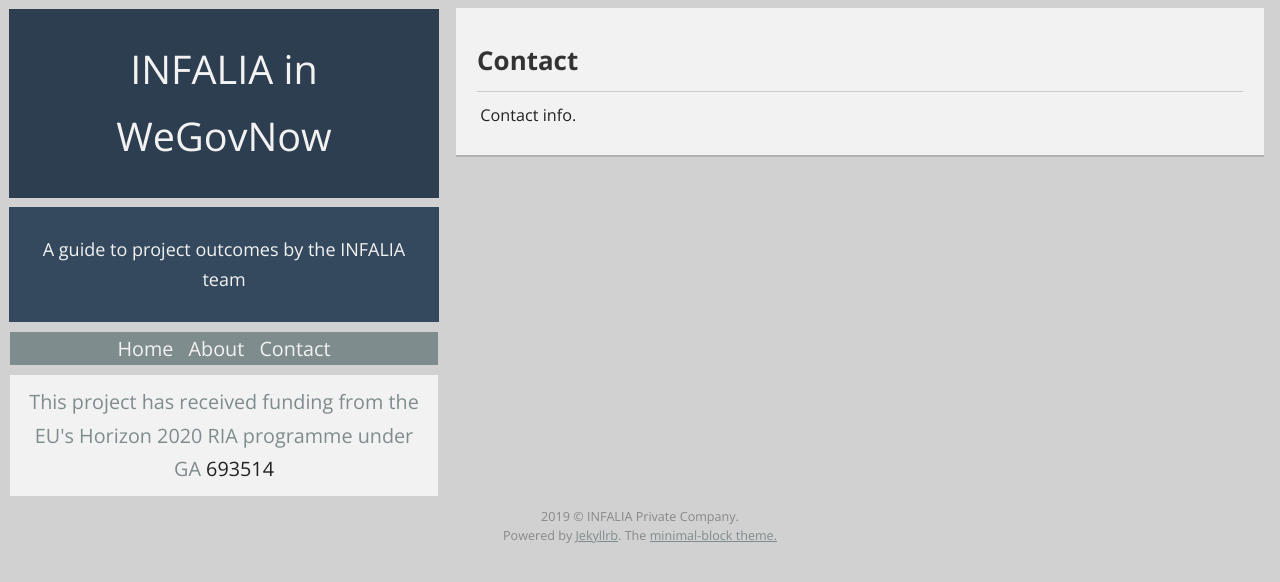
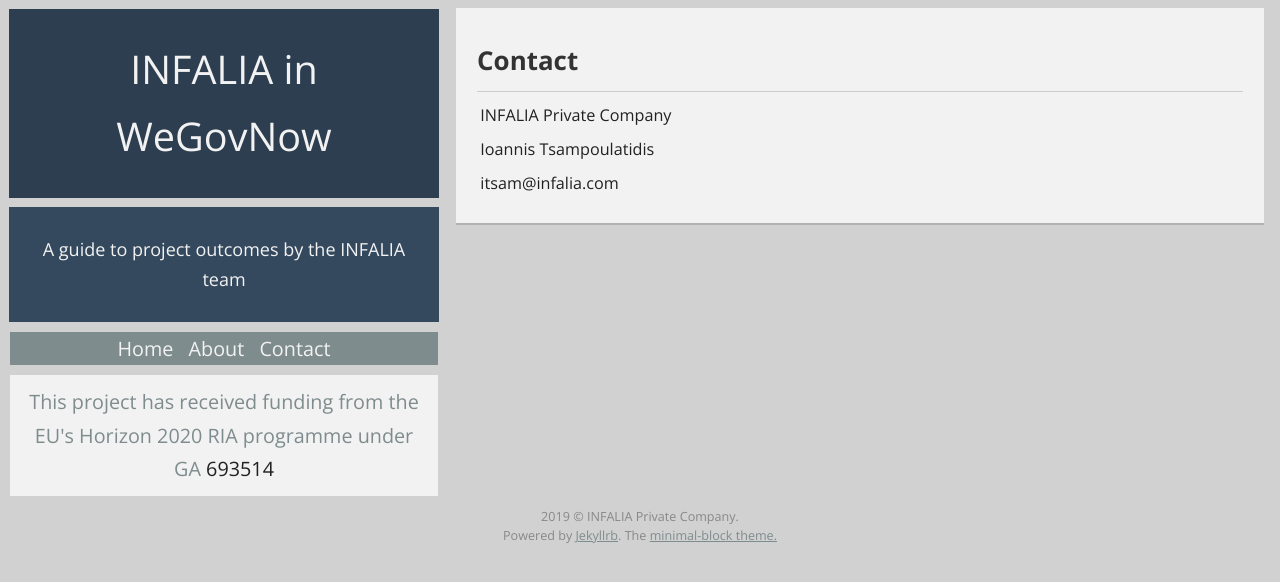
Before and after one commit to Infalia/wegovnow, a Jekyll site: the page built from contact/index.html, in a window 1280 px wide. Shown: the top 582 px of the page. Built offline with Jekyll 4.4.1, drawn with Linux system fonts in a browser that asks for light colours.

Commit message:
Update contact

```diff
--- a/contact/index.html
+++ b/contact/index.html
@@ -5,6 +5,8 @@
     <article class="module color-3">
             <h1>Contact</h1>
             <hr>
-            <p>Contact info.</p>
+            <p>INFALIA Private Company</p>
+            <p>Ioannis Tsampoulatidis</p>
+            <p>itsam@infalia.com</p>
     </article>
 </div>
```
